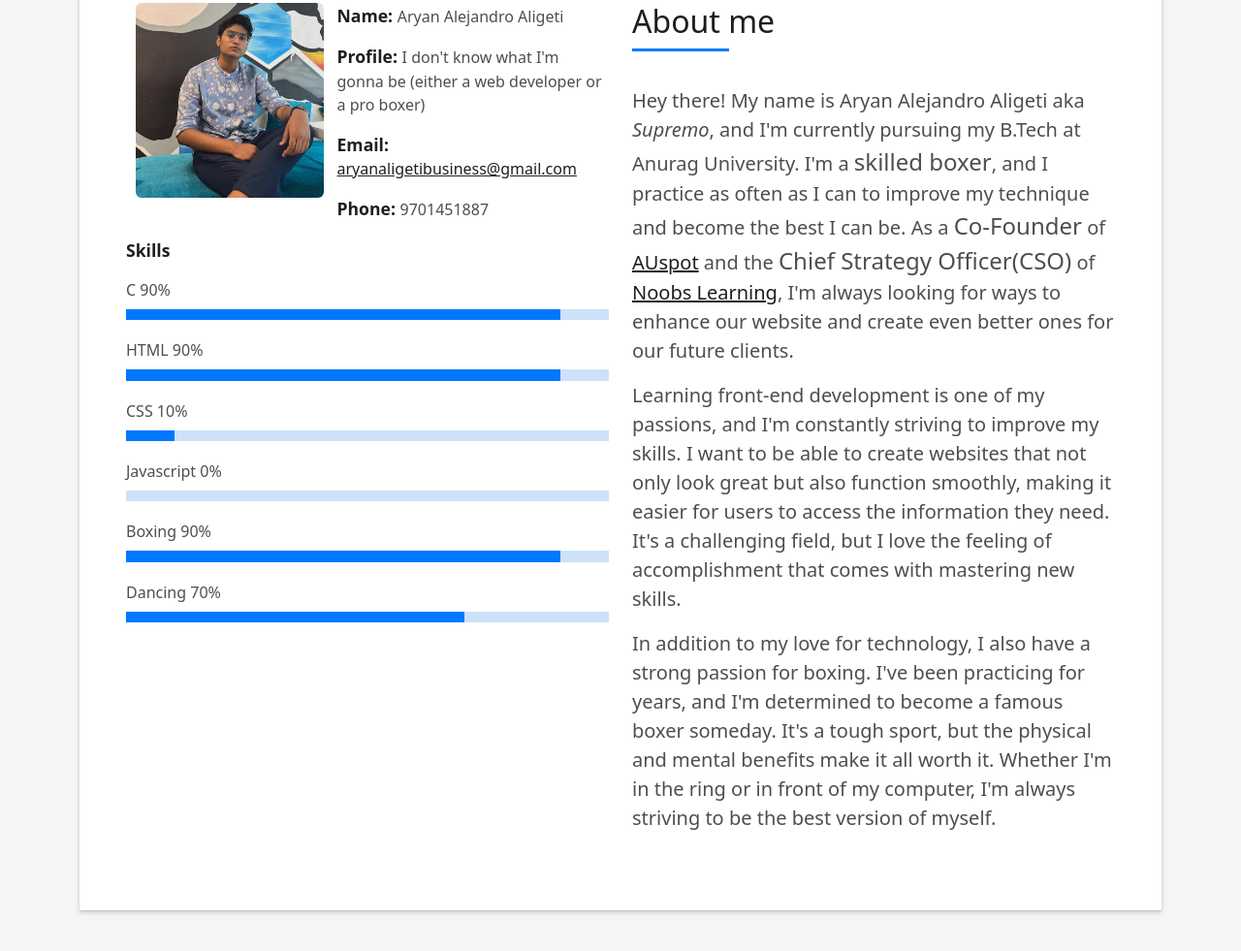
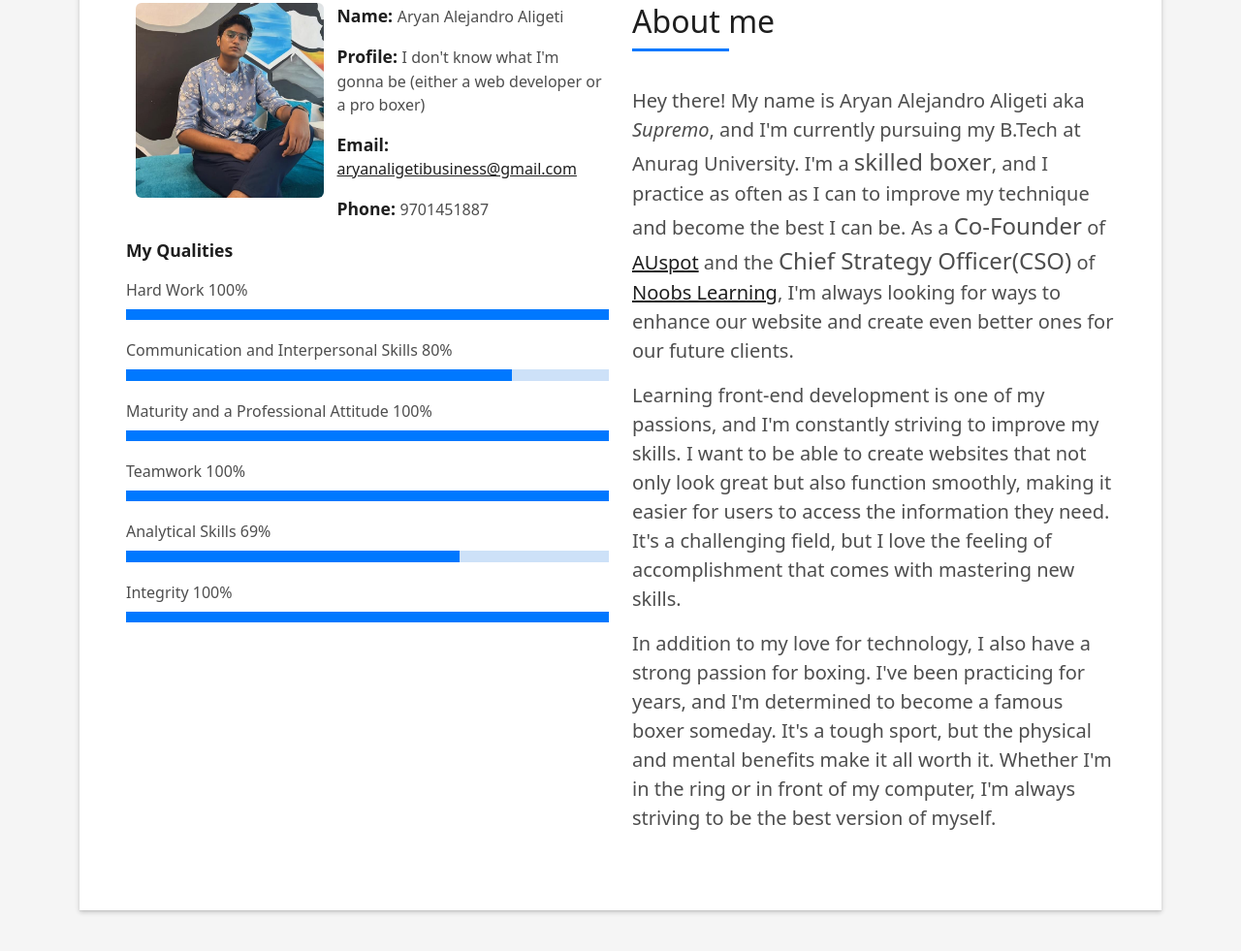
Before and after one commit to aryan1429/aryan.profile, a plain HTML site: page index.html in a window 1280 px wide. Shown: the part 925-1906 px from the top of the page at 97% size. Drawn offline with Linux system fonts and the light colour scheme; files whose address does not match are found by name.

Commit message:
qualities

```diff
--- a/index.html
+++ b/index.html
@@ -122,30 +122,30 @@
                     </div>
                   </div>
                   <div class="skill-mf">
-                    <p class="title-s">Skills</p>
-                    <span>C</span> <span class="pull-right">90%</span>
+                    <p class="title-s">My Qualities</p>
+                    <span>Hard Work</span> <span class="pull-right">100%</span>
                     <div class="progress">
-                      <div class="progress-bar" role="progressbar" style="width: 90%;" aria-valuenow="90" aria-valuemin="0" aria-valuemax="100"></div>
+                      <div class="progress-bar" role="progressbar" style="width: 100%;" aria-valuenow="90" aria-valuemin="0" aria-valuemax="100"></div>
                     </div>
-                    <span>HTML</span> <span class="pull-right">90%</span>
+                    <span>Communication and Interpersonal Skills</span> <span class="pull-right">80%</span>
                     <div class="progress">
-                      <div class="progress-bar" role="progressbar" style="width: 90%" aria-valuenow="90" aria-valuemin="0" aria-valuemax="100"></div>
+                      <div class="progress-bar" role="progressbar" style="width: 80%" aria-valuenow="90" aria-valuemin="0" aria-valuemax="100"></div>
                     </div>
-                    <span>CSS</span> <span class="pull-right">10%</span>
+                    <span>Maturity and a Professional Attitude</span> <span class="pull-right">100%</span>
                     <div class="progress">
-                      <div class="progress-bar" role="progressbar" style="width: 10%" aria-valuenow="70" aria-valuemin="0" aria-valuemax="100"></div>
+                      <div class="progress-bar" role="progressbar" style="width: 100%" aria-valuenow="70" aria-valuemin="0" aria-valuemax="100"></div>
                     </div>
-                    <span>Javascript</span> <span class="pull-right">0%</span>
+                    <span>Teamwork</span> <span class="pull-right">100%</span>
                     <div class="progress">
-                      <div class="progress-bar" role="progressbar" style="width: 0%" aria-valuenow="90" aria-valuemin="0" aria-valuemax="100"></div>
+                      <div class="progress-bar" role="progressbar" style="width: 100%" aria-valuenow="90" aria-valuemin="0" aria-valuemax="100"></div>
                       </div>
-                      <span>Boxing</span> <span class="pull-right">90%</span>
+                      <span>Analytical Skills</span> <span class="pull-right">69%</span>
                     <div class="progress">
-                      <div class="progress-bar" role="progressbar" style="width: 90%" aria-valuenow="90" aria-valuemin="0" aria-valuemax="100"></div>
+                      <div class="progress-bar" role="progressbar" style="width: 69%" aria-valuenow="90" aria-valuemin="0" aria-valuemax="100"></div>
                      </div>
-                      <span>Dancing</span> <span class="pull-right">70%</span>
+                      <span>Integrity</span> <span class="pull-right">100%</span>
                       <div class="progress">
-                        <div class="progress-bar" role="progressbar" style="width: 70%" aria-valuenow="90" aria-valuemin="0" aria-valuemax="100"></div>
+                        <div class="progress-bar" role="progressbar" style="width: 100%" aria-valuenow="90" aria-valuemin="0" aria-valuemax="100"></div>
 
                     </div>
                   </div>
```
